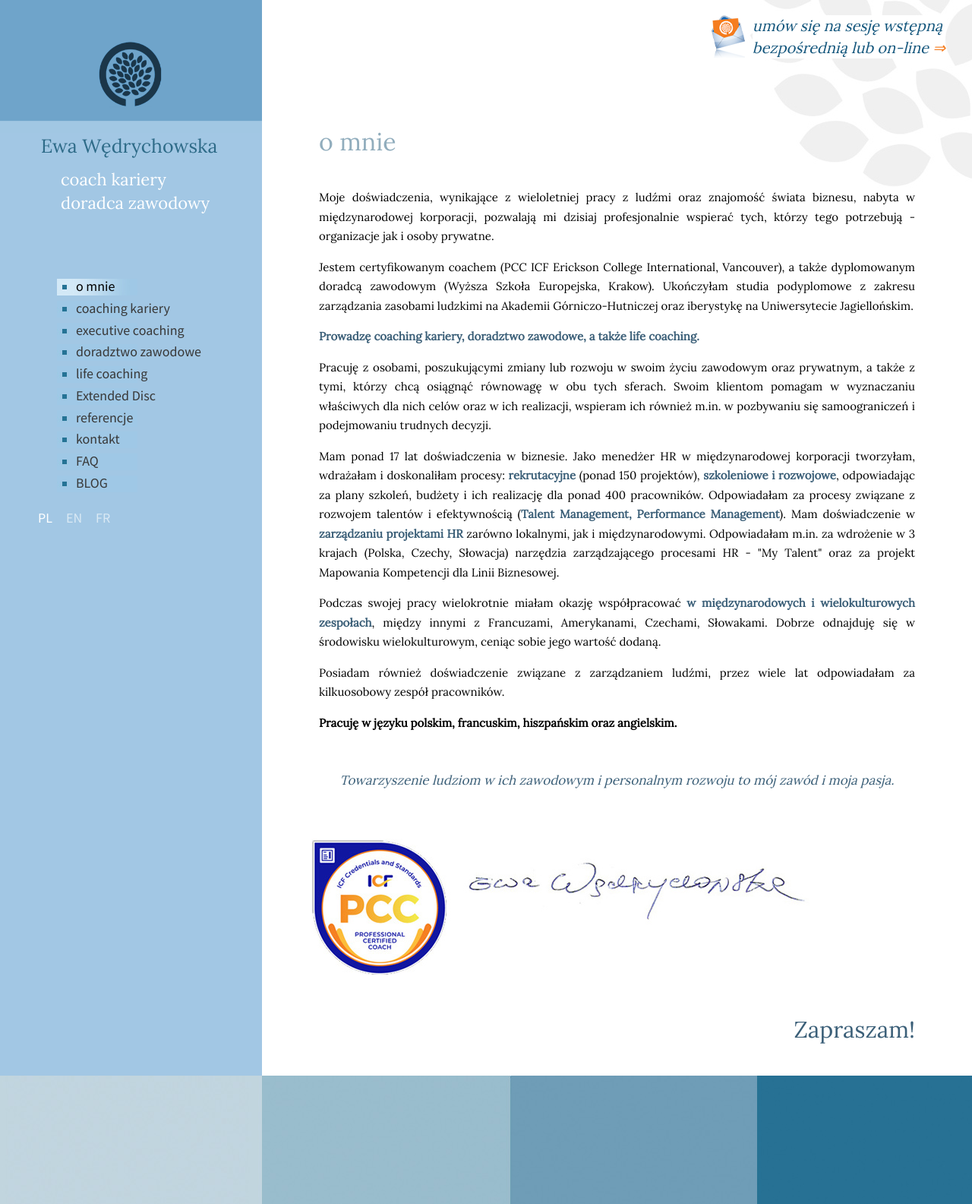
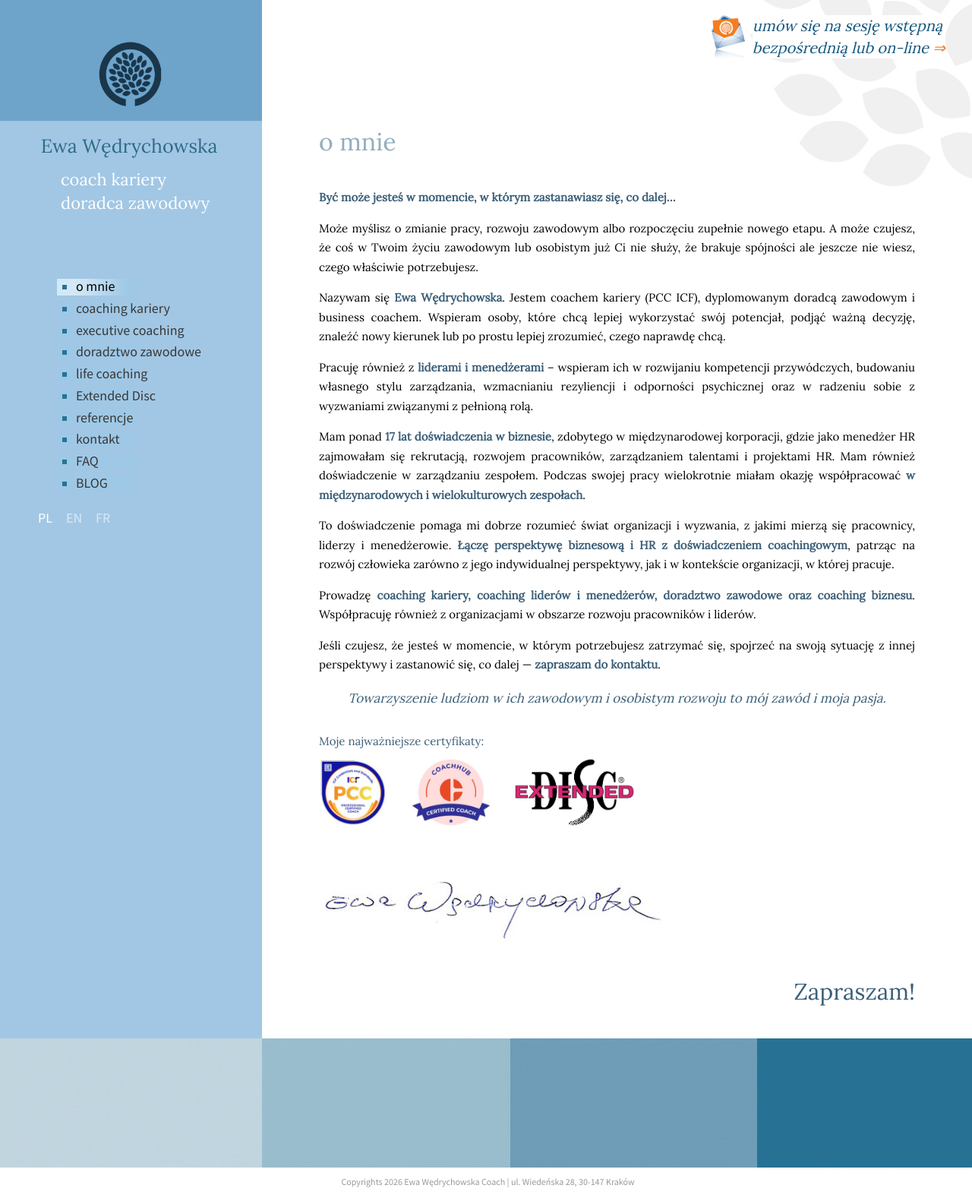
Before and after one commit to picabela/ewacouch, a PHP site: page /omnie in a window 1280 px wide. Shown: the top 1585 px of the page at 76% size. After the commit the page ends 1563 px from the top, so only its background shows below. Run offline with PHP 8.4, Linux system fonts and the light colour scheme.

Commit message:
Nowa tresc zakladki 'o mnie' + rzad certyfikatow
- templates/pl/omnie.php: tresc podmieniona na nowa (z dostarczonego dokumentu);
  pogrubienia z dokumentu odwzorowane jako dotychczasowe niebieskie akcenty
- nowy rzad 'Moje najwazniejsze certyfikaty': ICF PCC, CoachHub Certified Coach,
  Extended DISC + zarezerwowane wolne miejsce na czwarty certyfikat
- grafiki: podpis.jpg zawieral RAZEM odznake ICF PCC i odreczny podpis, wiec
  zostal rozdzielony na cert-icf-pcc.jpg (logo 1) i podpis-reczny.jpg (sam
  podpis); dodane cert-coachhub.jpg i cert-extended-disc.jpg (przyciete
  z bieli i przeskalowane, ok. 16-21 KB kazde)
- oryginalny podpis.jpg pozostaje nietkniety (uzywaja go wersje EN/FR)
- CSS: .certyfikaty (elastyczny rzad, zawijanie na telefonie), .certyfikat-pusty
  (zarezerwowane miejsce), .podpis-reczny; ASSET_VERSION 5 -> 6
- wersje.json: 2.0

Co-Authored-By: Claude Opus 5 <noreply@anthropic.com>
Claude-Session: https://claude.ai/code/session_01Gso18CvXoa4iYjQm8K4S1j

```diff
--- a/css/style.css
+++ b/css/style.css
@@ -1793,3 +1793,45 @@ h2.faq-sekcja {
 	summary.faq-sum::after { right: 26px; }
 	.faq-pytanie { margin-right: 30px; }
 }
+/* --- Strona "o mnie": rzad certyfikatow + odreczny podpis --- */
+.certyfikaty-tytul {
+	font-family: 'Lora', Times;
+	font-size: 15px;
+	color: #3b5f78;
+	margin: 30px 80px 12px 60px;
+}
+.certyfikaty {
+	display: flex;
+	flex-wrap: wrap;
+	align-items: center;
+	gap: 30px;
+	margin: 0 80px 10px 60px;
+}
+.certyfikat {
+	display: flex;
+	align-items: center;
+	justify-content: center;
+}
+.certyfikat img {
+	display: block;
+	height: 90px;
+	width: auto;
+}
+/* miejsce zarezerwowane na kolejny certyfikat */
+.certyfikat-pusty {
+	width: 110px;
+	height: 90px;
+}
+.podpis-reczny {
+	display: block;
+	max-width: 90%;
+	height: auto;
+	margin: 10px 0 40px 60px;
+}
+@media (max-width: 991px) {
+	.certyfikaty-tytul { margin-right: 30px; }
+	.certyfikaty { margin-right: 30px; gap: 20px; }
+	.certyfikat img { height: 70px; }
+	.certyfikat-pusty { width: 80px; height: 70px; }
+	.podpis-reczny { margin-left: 60px; }
+}
--- a/includes/config.php
+++ b/includes/config.php
@@ -69,7 +69,7 @@ define('GTM_ID', 'GTM-TMX8NZXM');
  * Wymusza na przeglądarkach pobranie świeżych plików zamiast starych z pamięci
  * podręcznej. Zwiększ tę liczbę po KAŻDEJ zmianie w plikach CSS lub JS.
  */
-define('ASSET_VERSION', '5');
+define('ASSET_VERSION', '6');
 
 /* Dane kontaktowe / firmowe (kontakt, stopka, dane strukturalne) */
 $contact = array(
--- a/templates/pl/omnie.php
+++ b/templates/pl/omnie.php
@@ -4,34 +4,62 @@
                                         <div class="desc2">
                                    <div class="odnosnik"> <a class="kont" href="<?= e(page_url($lang, 'kontakt')) ?>"> umów się na sesję wstępną   <br>bezpośrednią lub on-line  <span class="pom">&#8658;</span></a> </div>
 <h1 class="tytul-omnie">o mnie</h1>
-                                      <p class="tresc-omnie"> Moje doświadczenia, wynikające z wieloletniej pracy z ludźmi oraz znajomość świata biznesu, nabyta w międzynarodowej korporacji, pozwalają mi dzisiaj profesjonalnie wspierać tych, którzy tego potrzebują - organizacje jak i osoby prywatne.</p>
- <p class="tresc-omnie">
-Jestem certyfikowanym coachem (PCC ICF Erickson College International, Vancouver), a także dyplomowanym doradcą zawodowym (Wyższa Szkoła Europejska, Krakow). Ukończyłam studia podyplomowe z zakresu zarządzania zasobami ludzkimi na Akademii Górniczo-Hutniczej oraz iberystykę na Uniwersytecie Jagiellońskim.
-</p>
- <p class="tresc-omnie">
-<span class="niebieska"><strong>Prowadzę coaching kariery, doradztwo zawodowe, a także  life coaching.</strong></span>
-</p>
- <p class="tresc-omnie">
-Pracuję z osobami, poszukującymi zmiany lub rozwoju w swoim życiu zawodowym oraz prywatnym, a także z tymi, którzy chcą osiągnąć równowagę w obu tych sferach. Swoim klientom pomagam w wyznaczaniu właściwych dla nich celów oraz w ich realizacji, wspieram ich również m.in. w pozbywaniu się samoograniczeń i podejmowaniu trudnych decyzji.
+
+<p class="tresc-omnie">
+<span class="niebieska"><strong>Być może jesteś w momencie, w którym zastanawiasz się, co dalej…</strong></span>
 </p>
 
- <p class="tresc-omnie">
-Mam ponad 17 lat doświadczenia w biznesie. Jako menedżer HR w międzynarodowej korporacji tworzyłam, wdrażałam i doskonaliłam procesy:  <span class="niebieska"><strong>rekrutacyjne</strong></span> (ponad 150 projektów),  <span class="niebieska"><strong>szkoleniowe i rozwojowe</strong></span>, odpowiadając za plany szkoleń, budżety i ich realizację dla ponad 400 pracowników. Odpowiadałam za procesy związane z rozwojem talentów i efektywnością (<span class="niebieska"><strong>Talent Management, Performance Management</strong></span>). Mam doświadczenie w <span class="niebieska"><strong>zarządzaniu projektami HR</strong></span> zarówno lokalnymi, jak i międzynarodowymi. Odpowiadałam  m.in. za wdrożenie w 3 krajach  (Polska, Czechy, Słowacja) narzędzia zarządzającego procesami HR - "My Talent" oraz za projekt  Mapowania Kompetencji dla Linii Biznesowej.
+<p class="tresc-omnie">
+Może myślisz o zmianie pracy, rozwoju zawodowym albo rozpoczęciu zupełnie nowego etapu. A może czujesz, że coś w Twoim życiu zawodowym lub osobistym już Ci nie służy, że brakuje spójności ale jeszcze nie wiesz, czego właściwie potrzebujesz.
 </p>
- <p class="tresc-omnie">
-Podczas swojej pracy wielokrotnie miałam okazję współpracować  <span class="niebieska"><strong>w międzynarodowych i wielokulturowych zespołach</strong></span>, między innymi z Francuzami, Amerykanami, Czechami, Słowakami. Dobrze odnajduję się w środowisku wielokulturowym, ceniąc sobie jego wartość dodaną.
+
+<p class="tresc-omnie">
+Nazywam się <span class="niebieska"><strong>Ewa Wędrychowska</strong></span>. Jestem coachem kariery (PCC ICF), dyplomowanym doradcą zawodowym i business coachem. Wspieram osoby, które chcą lepiej wykorzystać swój potencjał, podjąć ważną decyzję, znaleźć nowy kierunek lub po prostu lepiej zrozumieć, czego naprawdę chcą.
 </p>
- <p class="tresc-omnie">
-Posiadam również doświadczenie związane z zarządzaniem ludźmi, przez wiele lat odpowiadałam za kilkuosobowy zespół pracowników.
+
+<p class="tresc-omnie">
+Pracuję również z <span class="niebieska"><strong>liderami i menedżerami</strong></span> – wspieram ich w rozwijaniu kompetencji przywódczych, budowaniu własnego stylu zarządzania, wzmacnianiu rezyliencji i odporności psychicznej oraz w radzeniu sobie z wyzwaniami związanymi z pełnioną rolą.
 </p>
- <p class="tresc-omnie">
-<strong>Pracuję w języku polskim, francuskim, hiszpańskim oraz angielskim.</strong></p>
- <p class="reklama"> <br>
-<i>Towarzyszenie ludziom w ich zawodowym i personalnym rozwoju to mój zawód i moja pasja.</i>
+
+<p class="tresc-omnie">
+Mam ponad <span class="niebieska"><strong>17 lat doświadczenia w biznesie</strong></span>, zdobytego w międzynarodowej korporacji, gdzie jako menedżer HR zajmowałam się rekrutacją, rozwojem pracowników, zarządzaniem talentami i projektami HR. Mam również doświadczenie w zarządzaniu zespołem. Podczas swojej pracy wielokrotnie miałam okazję współpracować <span class="niebieska"><strong>w międzynarodowych i wielokulturowych zespołach</strong></span>.
 </p>
+
+<p class="tresc-omnie">
+To doświadczenie pomaga mi dobrze rozumieć świat organizacji i wyzwania, z jakimi mierzą się pracownicy, liderzy i menedżerowie. <span class="niebieska"><strong>Łączę perspektywę biznesową i HR z doświadczeniem coachingowym</strong></span>, patrząc na rozwój człowieka zarówno z jego indywidualnej perspektywy, jak i w kontekście organizacji, w której pracuje.
+</p>
+
+<p class="tresc-omnie">
+Prowadzę <span class="niebieska"><strong>coaching kariery, coaching liderów i menedżerów, doradztwo zawodowe oraz coaching biznesu</strong></span>. Współpracuję również z organizacjami w obszarze rozwoju pracowników i liderów.
+</p>
+
+<p class="tresc-omnie">
+Jeśli czujesz, że jesteś w momencie, w którym potrzebujesz zatrzymać się, spojrzeć na swoją sytuację z innej perspektywy i zastanowić się, co dalej — <span class="niebieska"><strong>zapraszam do kontaktu</strong></span>.
+</p>
+
+<p class="reklama">
+<i>Towarzyszenie ludziom w ich zawodowym i osobistym rozwoju to mój zawód i moja pasja.</i>
+</p>
+
+<p class="certyfikaty-tytul">Moje najważniejsze certyfikaty:</p>
+
+<div class="certyfikaty">
+	<div class="certyfikat">
+		<img src="<?= e($assetBase) ?>images/cert-icf-pcc.jpg" alt="ICF PCC – Professional Certified Coach" width="190" height="188" loading="lazy" decoding="async">
+	</div>
+	<div class="certyfikat">
+		<img src="<?= e($assetBase) ?>images/cert-coachhub.jpg" alt="CoachHub Certified Coach" width="244" height="208" loading="lazy" decoding="async">
+	</div>
+	<div class="certyfikat">
+		<img src="<?= e($assetBase) ?>images/cert-extended-disc.jpg" alt="Extended DISC®" width="369" height="208" loading="lazy" decoding="async">
+	</div>
+	<?php /* Miejsce zarezerwowane na kolejny certyfikat - grafika dojdzie pozniej */ ?>
+	<div class="certyfikat certyfikat-pusty"></div>
+</div>
+
 <div class="przerwa"></div>
-<img src="<?= e($assetBase) ?>images/podpis.jpg" class="podpis" alt="Podpis – Ewa Wędrychowska" width="659" height="180" loading="lazy" decoding="async"><br>
 
+<img src="<?= e($assetBase) ?>images/podpis-reczny.jpg" class="podpis-reczny" alt="Podpis – Ewa Wędrychowska" width="458" height="91" loading="lazy" decoding="async">
 
 <p class="duza-prawa">Zapraszam!
 </p>
```
Also changed, not shown: eng/css/style.css (+42 -0 lines), fr/css/style.css (+42 -0 lines), wersje.json (+7 -1 lines), images/cert-coachhub.jpg (added), images/cert-extended-disc.jpg (added), images/cert-icf-pcc.jpg (added), images/podpis-reczny.jpg (added).
